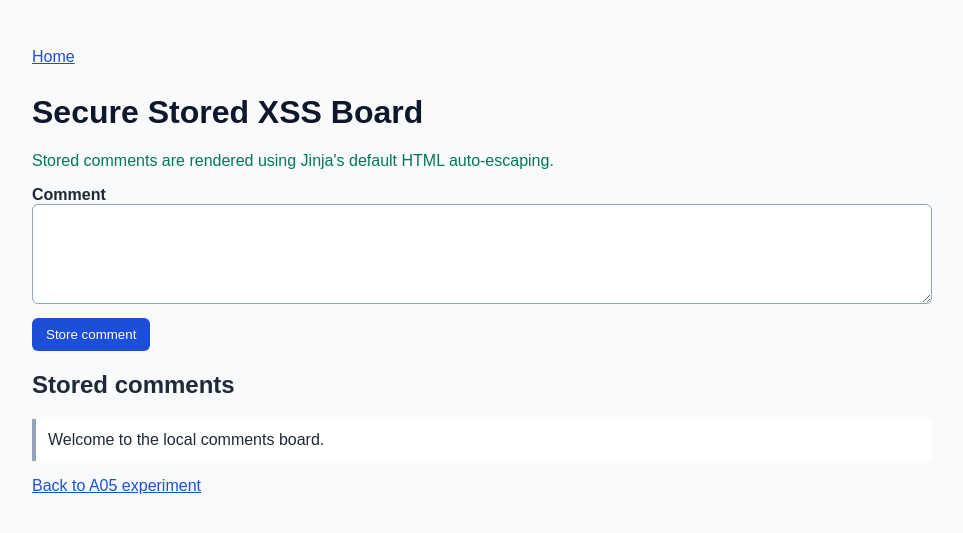
After one commit to David8543/comp6841-owasp-security-lab, a Flask app: page /a05/secure in a window 1280 px wide. The commit adds this page. Shown: the top 533 px of the page, without its empty margins (158-1121 px from the left). Run offline with Flask 3, Linux system fonts and the light colour scheme; data comes from the database, SQL or seed files in the repository.

Commit message:
feat: add A05 stored XSS experiment

```diff
--- a/app/__init__.py
+++ b/app/__init__.py
@@ -4,6 +4,7 @@ from flask import Flask, render_template
 
 from . import db
 from .a01 import bp as a01_bp
+from .a05 import bp as a05_bp
 
 
 def create_app(test_config=None):
@@ -19,6 +20,7 @@ def create_app(test_config=None):
     os.makedirs(app.instance_path, exist_ok=True)
     db.init_app(app)
     app.register_blueprint(a01_bp)
+    app.register_blueprint(a05_bp)
 
     with app.app_context():
         db.init_db()
--- /dev/null
+++ b/app/a05.py
@@ -0,0 +1,70 @@
+from flask import Blueprint, redirect, render_template, request, url_for
+
+from .db import get_db
+
+
+bp = Blueprint("a05", __name__, url_prefix="/a05")
+
+
+def get_comments():
+    return get_db().execute(
+        "SELECT id, body FROM comments ORDER BY id"
+    ).fetchall()
+
+
+def store_comment(body):
+    database = get_db()
+    database.execute(
+        "INSERT INTO comments (body) VALUES (?)",
+        (body,),
+    )
+    database.commit()
+
+
+@bp.get("/")
+def overview():
+    return render_template("a05/index.html")
+
+
+@bp.route("/vulnerable", methods=("GET", "POST"))
+def vulnerable_comments():
+    if request.method == "POST":
+        body = request.form.get("body", "").strip()
+        if body:
+            store_comment(body)
+        return redirect(url_for("a05.vulnerable_comments"))
+
+    return render_template(
+        "a05/comments.html",
+        comments=get_comments(),
+        mode="Vulnerable",
+        vulnerable=True,
+    )
+
+
+@bp.route("/secure", methods=("GET", "POST"))
+def secure_comments():
+    if request.method == "POST":
+        body = request.form.get("body", "").strip()
+        if body:
+            store_comment(body)
+        return redirect(url_for("a05.secure_comments"))
+
+    return render_template(
+        "a05/comments.html",
+        comments=get_comments(),
+        mode="Secure",
+        vulnerable=False,
+    )
+
+
+@bp.post("/reset")
+def reset_comments():
+    database = get_db()
+    database.execute("DELETE FROM comments")
+    database.execute(
+        "INSERT INTO comments (body) VALUES (?)",
+        ("Welcome to the local comments board.",),
+    )
+    database.commit()
+    return redirect(url_for("a05.overview"))
--- a/app/db.py
+++ b/app/db.py
@@ -33,6 +33,11 @@ def init_db():
             FOREIGN KEY (user_id) REFERENCES users (id)
         );
 
+        CREATE TABLE IF NOT EXISTS comments (
+            id INTEGER PRIMARY KEY AUTOINCREMENT,
+            body TEXT NOT NULL
+        );
+
         INSERT OR IGNORE INTO users (id, username)
         VALUES
             (1, 'alice'),
@@ -42,6 +47,10 @@ def init_db():
         VALUES
             (1, 1, 'Alice private note', 'Alice exam preparation notes'),
             (2, 2, 'Bob private note', 'Bob confidential project idea');
+
+        INSERT OR IGNORE INTO comments (id, body)
+        VALUES
+            (1, 'Welcome to the local comments board.');
         """
     )
     database.commit()
--- /dev/null
+++ b/app/templates/a05/comments.html
@@ -0,0 +1,35 @@
+{% extends "base.html" %}
+{% block title %}{{ mode }} Stored XSS Board{% endblock %}
+{% block content %}
+<h1>{{ mode }} Stored XSS Board</h1>
+
+{% if vulnerable %}
+<p class="danger">
+    Stored comments are rendered with the intentionally unsafe
+    <code>|safe</code> filter.
+</p>
+{% else %}
+<p class="safe">
+    Stored comments are rendered using Jinja's default HTML auto-escaping.
+</p>
+{% endif %}
+
+<form method="post">
+    <label for="body"><strong>Comment</strong></label>
+    <textarea id="body" name="body" required></textarea>
+    <button type="submit">Store comment</button>
+</form>
+
+<h2>Stored comments</h2>
+{% for comment in comments %}
+<div class="comment">
+    {% if vulnerable %}
+        {{ comment["body"] | safe }}
+    {% else %}
+        {{ comment["body"] }}
+    {% endif %}
+</div>
+{% endfor %}
+
+<p><a href="{{ url_for('a05.overview') }}">Back to A05 experiment</a></p>
+{% endblock %}
--- a/app/templates/base.html
+++ b/app/templates/base.html
@@ -41,6 +41,31 @@
             border-radius: 4px;
             background: #e2e8f0;
         }
+        textarea {
+            box-sizing: border-box;
+            width: 100%;
+            min-height: 100px;
+            padding: 10px;
+            border: 1px solid #94a3b8;
+            border-radius: 6px;
+            font: inherit;
+        }
+        button {
+            margin-top: 10px;
+            padding: 9px 14px;
+            border: 0;
+            border-radius: 6px;
+            color: white;
+            background: #1d4ed8;
+            cursor: pointer;
+        }
+        .comment {
+            margin-top: 12px;
+            padding: 12px;
+            border-left: 4px solid #94a3b8;
+            background: white;
+            overflow-wrap: anywhere;
+        }
     </style>
 </head>
 <body>
--- a/app/templates/index.html
+++ b/app/templates/index.html
@@ -20,7 +20,7 @@
         <section class="card">
             <h2>A05</h2>
             <p>Injection - Stored XSS</p>
-            <p class="status">Experiment pending</p>
+            <p><a href="{{ url_for('a05.overview') }}">Open experiment</a></p>
         </section>
         <section class="card">
             <h2>A07</h2>
```
Also changed, not shown: app/templates/a05/index.html (added, +39 -0 lines), tests/test_a05.py (added, +31 -0 lines), 6 other files.
